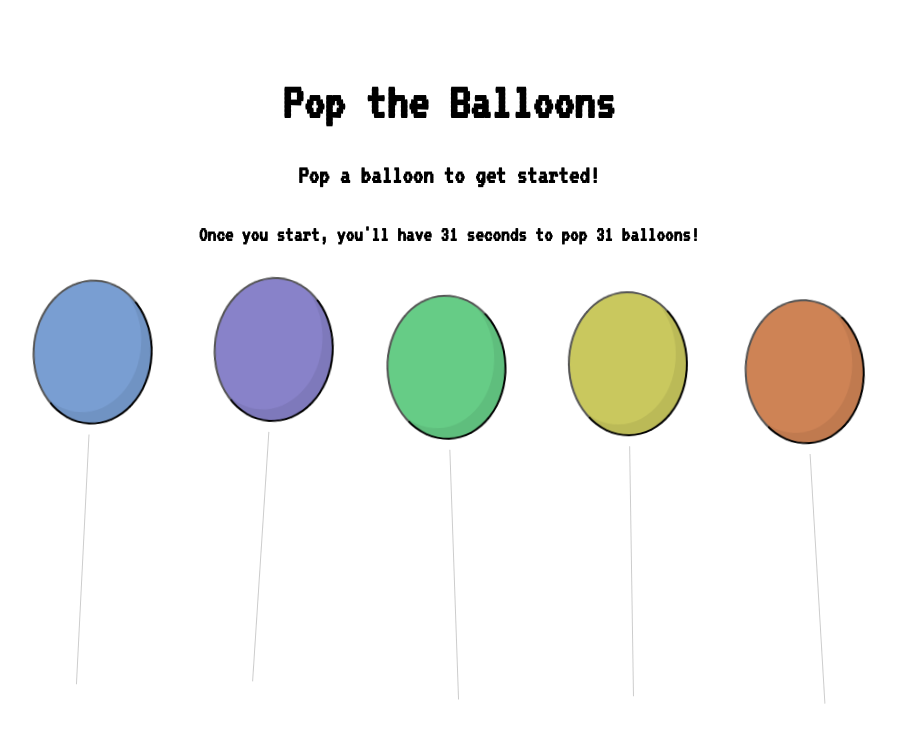
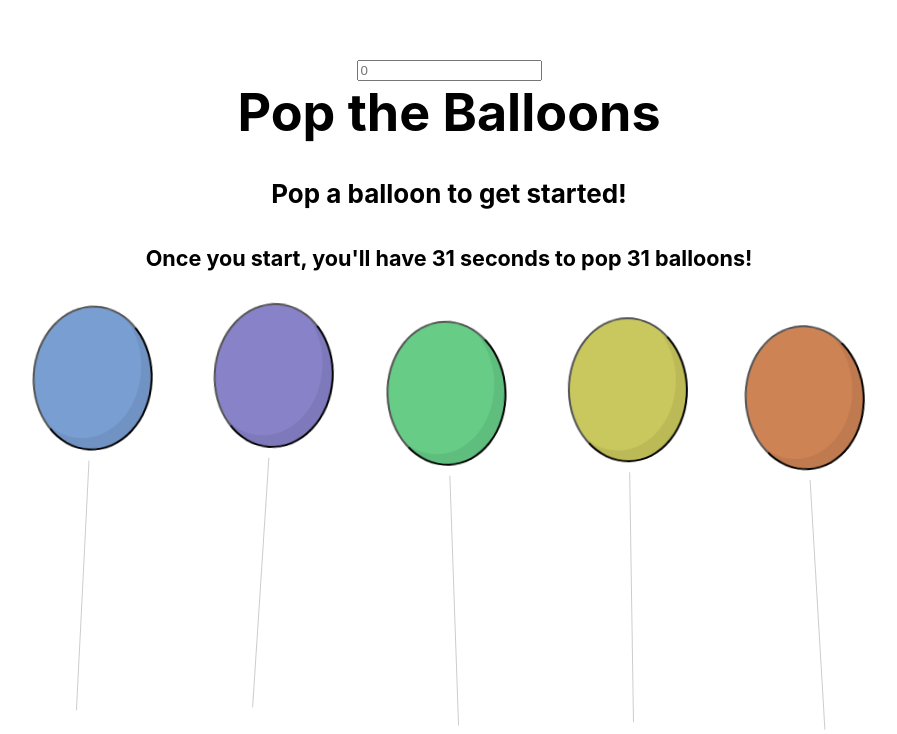
Before and after one commit to mander-pander/birthday, a React (Create React App) app: page / in a window 1280 px wide. Shown: the part 129-863 px from the top of the page, without its empty margins (191-1088 px from the left). Before the commit the page ends 837 px from the top, so only its background shows below. Built offline with nearby package versions, Linux system fonts and the light colour scheme.

Commit message:
added age input

```diff
--- a/src/Components/PopBalloons.js
+++ b/src/Components/PopBalloons.js
@@ -10,6 +10,7 @@ const PopBalloons = () => {
     const [playing, setPlaying] = useState(false);
     const [finished, setFinished] = useState(false);
     const [score, setScore] = useState(0);
+    const [age, setAge] = useState();
 
     const [entryBalloons] = useState(generateBalloons(5));
 
@@ -23,18 +24,20 @@ const PopBalloons = () => {
     };
 
     const startGame = () => {
-        setScore(0)
-        setPlaying(true)
-        setFinished(false)
+        setScore(0);
+        setPlaying(true);
+        setFinished(false);
+        console.log(age);
     };
 
     return (
         <Fragment>
             {!playing && !finished &&
                 <div className={styles.titleContainer}>
-                    <h1 className={styles.title}>Pop the Balloons</h1>
-                    <h4 className={styles.title}>Pop a balloon to get started!</h4>
-                    <h5 className={styles.title}>Once you start, you'll have 31 seconds to pop 31 balloons!</h5>
+                    <input type="number" placeholder='0' onChange={e => setAge(e.target.value)} />
+                    <h1>Pop the Balloons</h1>
+                    <h4>Pop a balloon to get started!</h4>
+                    <h5>Once you start, you'll have 31 seconds to pop 31 balloons!</h5>
                     <div className={styles.startContainer}>
                         {entryBalloons.map(()=> <button className={styles.start} onClick={startGame}></button>)}
                     </div>
```
